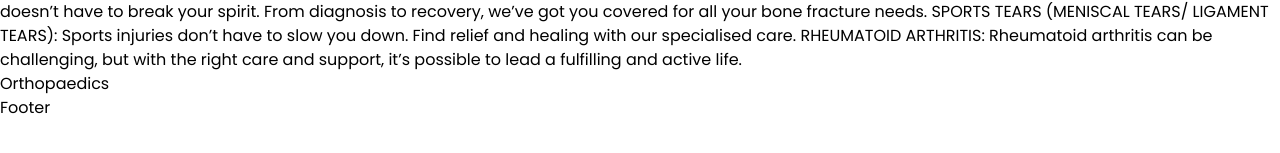
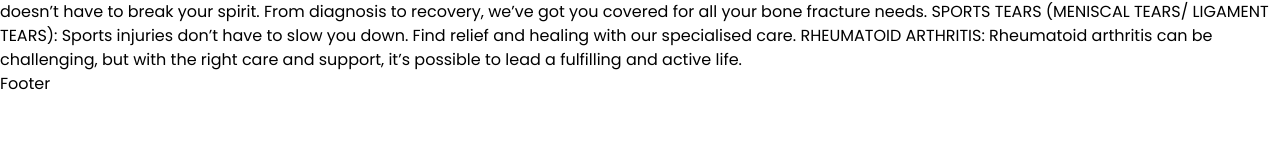
Before and after one commit to Dpnkrss/perfect-heal-clinic, a React (Vite) app in the folder frontend/: page /orthopaedics-sports-injuries in a window 1280 px wide. Shown: the part 327-480 px from the top of the page. Built offline with nearby package versions, Linux system fonts and the light colour scheme; the HTML template or start-up script is replaced by a standard one.

Commit message:
Minor chnage

```diff
--- a/frontend/src/pages/SportInjuries.jsx
+++ b/frontend/src/pages/SportInjuries.jsx
@@ -30,7 +30,6 @@ const SportInjuries = () => {
         challenging, but with the right care and support, it’s possible to lead
         a fulfilling and active life.
       </p>
-      <h1>Orthopaedics</h1>
     </>
   );
 };
```
